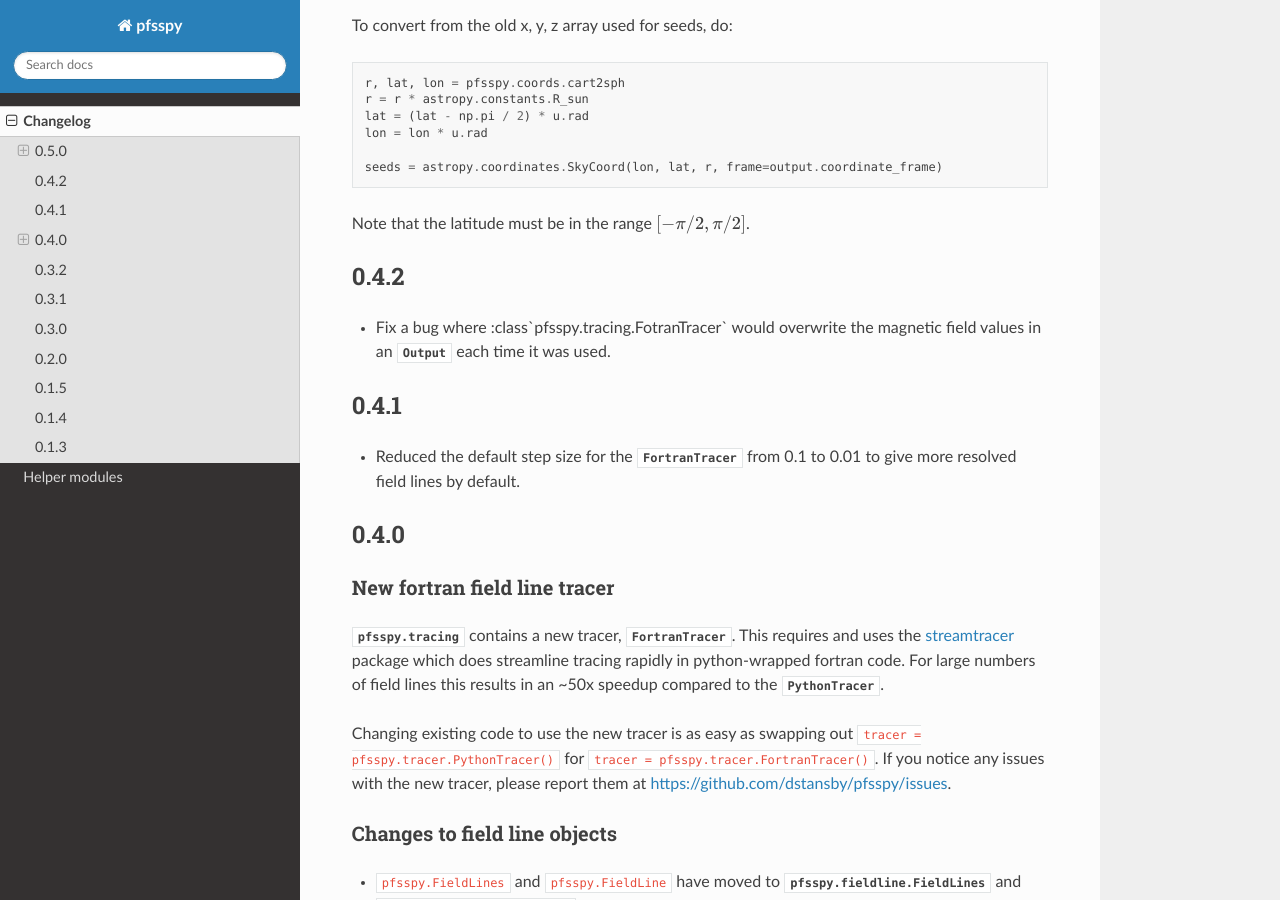
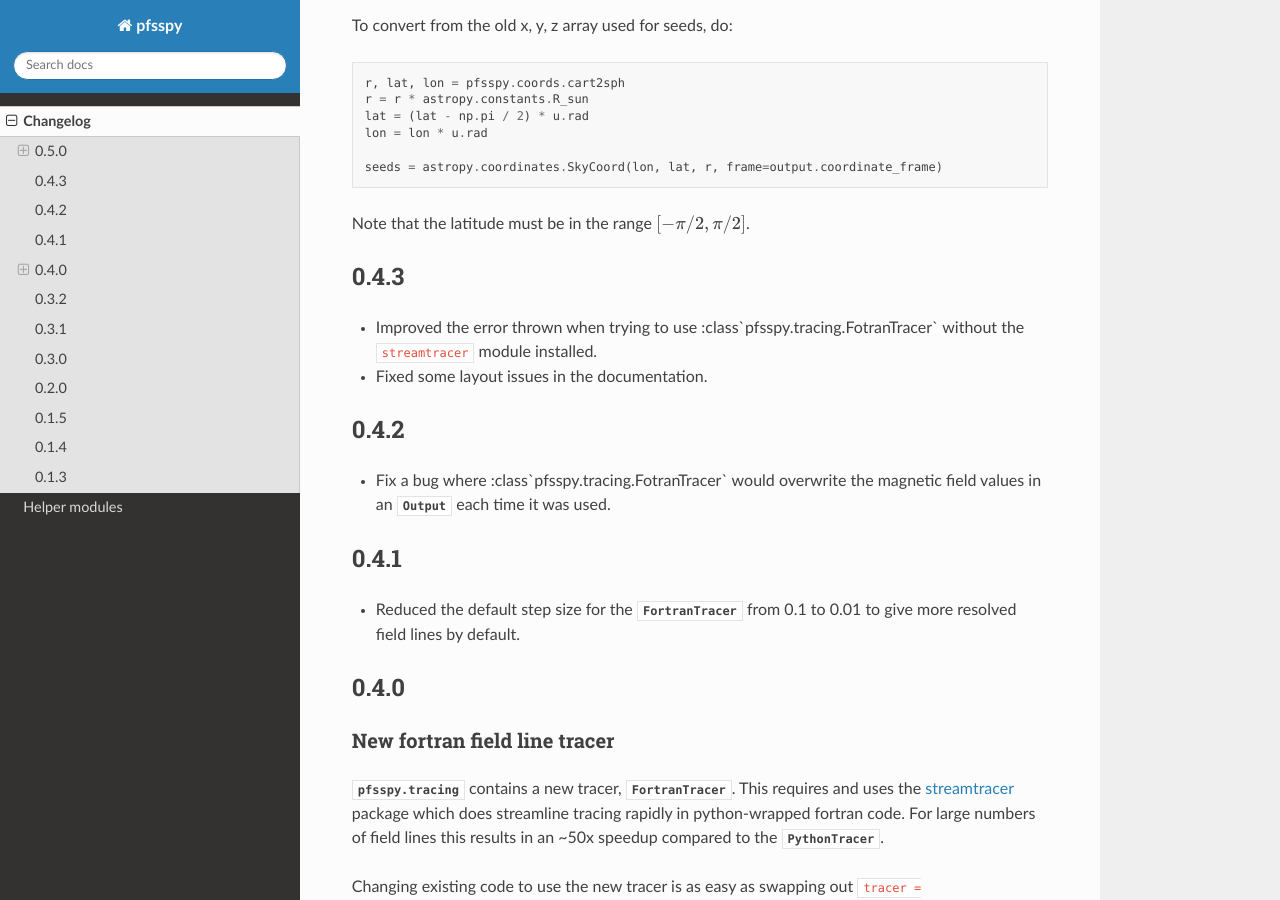
Before and after one commit to sunpy/sunkit-magex, a Sphinx documentation site: the page built from docs/changes.rst, in a window 1280 px wide and 900 px high, scrolled down 440 px. Built offline with Sphinx 7.4.7 and the Read the Docs theme 2.0.0, drawn with Linux system fonts in a browser that asks for light colours; pages that are not in the unit, such as notebooks, are missing from menus.

Commit message:
Add 0.4.3 changelog

```diff
--- a/docs/changes.rst
+++ b/docs/changes.rst
@@ -25,6 +25,14 @@ To convert from the old x, y, z array used for seeds, do::
   seeds = astropy.coordinates.SkyCoord(lon, lat, r, frame=output.coordinate_frame)
 
 Note that the latitude must be in the range :math:`[-\pi/2, \pi/2]`.
+
+0.4.3
+-----
+
+- Improved the error thrown when trying to use
+  :class`pfsspy.tracing.FotranTracer` without the ``streamtracer`` module
+  installed.
+- Fixed some layout issues in the documentation.
 
 0.4.2
 -----
```
